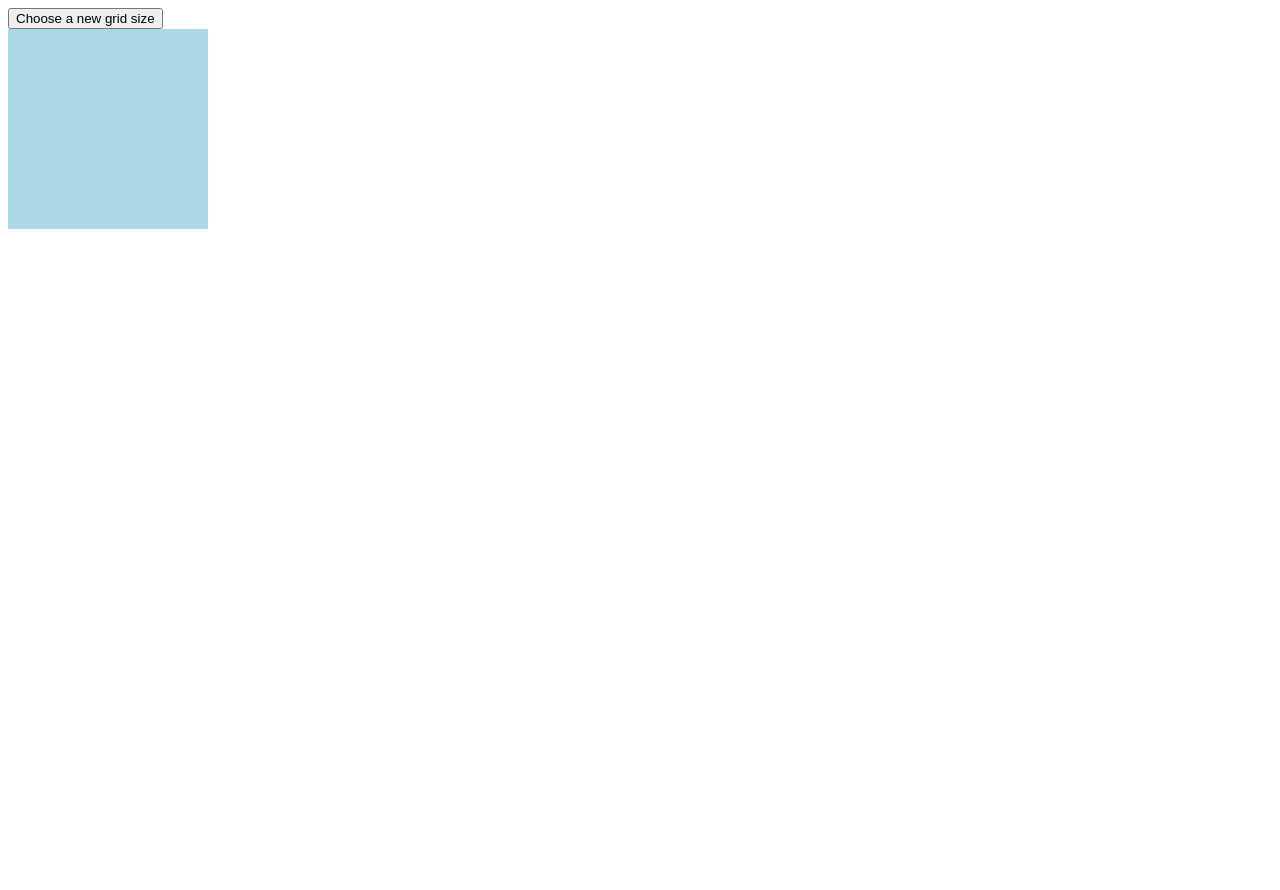
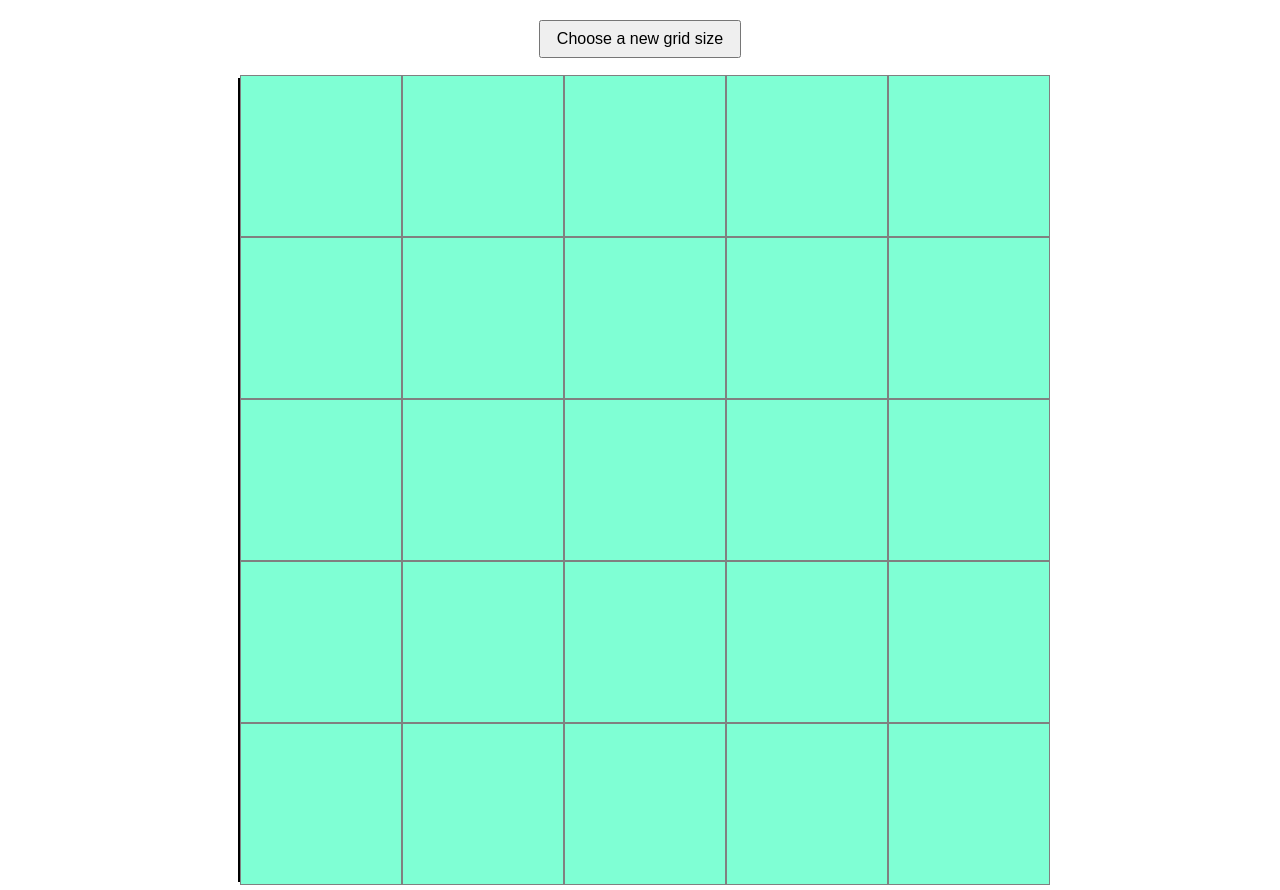
Before and after one commit to Faeyndal/etch-a-sketch, a plain HTML site: page index.html in a window 1280 px wide. Before the commit the page ends 800 px from the top, so only its background shows below. Drawn offline with Linux system fonts and the light colour scheme.

Commit message:
Added grid wipe, sizing and basic styling

```diff
--- a/script.js
+++ b/script.js
@@ -1,14 +1,21 @@
-let gridSize = 4;
 
-function createGrid () {
+function createGrid (gridSize = 5) {
     const grid = document.querySelector(".gridContainer");
+
+    console.log(gridSize);
 
     for (let c = 0; c < gridSize; c++){
         const row = document.createElement('div');
+
         row.classList.add("gridRow");
+
         for (let i = 0; i < gridSize; i++ ){
             const tile = document.createElement('div');
+
             tile.classList.add("gridTile");
+            tile.style.width = (800/gridSize) + 'px';
+            tile.style.height = (800/gridSize) + 'px';
+            tile.addEventListener("mouseover", colorTile);
 
             row.appendChild(tile);
         }
@@ -17,5 +24,29 @@ function createGrid () {
 
 }
 
+createGrid();
 
-createGrid(gridSize);
+function resetGrid() {
+    let grid = document.querySelector('.gridContainer');
+
+    while (grid.firstChild) {
+        grid.removeChild(grid.firstChild);
+    }
+}
+const resetButton = document.querySelector('.resetButton');
+
+resetButton.addEventListener('click', () => {
+    let gridSize = Number(prompt('Size of new grid? (max 100)'));
+
+    if (gridSize > 100 || gridSize < 1 || isNaN(gridSize)) {
+        alert("Size must be a number between 1 and 100");
+        return;
+    }
+    resetGrid();
+    createGrid(gridSize);
+
+});
+
+function colorTile(e) {
+    e.target.style.backgroundColor = 'black';
+}
--- a/styles.css
+++ b/styles.css
@@ -1,14 +1,26 @@
 .gridContainer {
     display: flex;
-    width: 500px;
+    max-width: 800px;
+    height: 800px;
+    border: 2px solid black;
+    align-items: center;
+    margin: auto;
+}
+
+.gridRow {
+    width: 800px;
+    flex: auto;
 }
 
 .gridTile {
-    background-color: lightblue;
-    height: 50px;
-    width: 50px;
+    background-color: aquamarine;
+    flex: auto;
+    border: 1px solid gray;
 }
 
-.gridTile:hover {
-    background-color: black;
+button {
+    display: block;
+    margin: 20px auto;
+    padding: 8px 16px;
+    font-size: 16px;
 }
```
